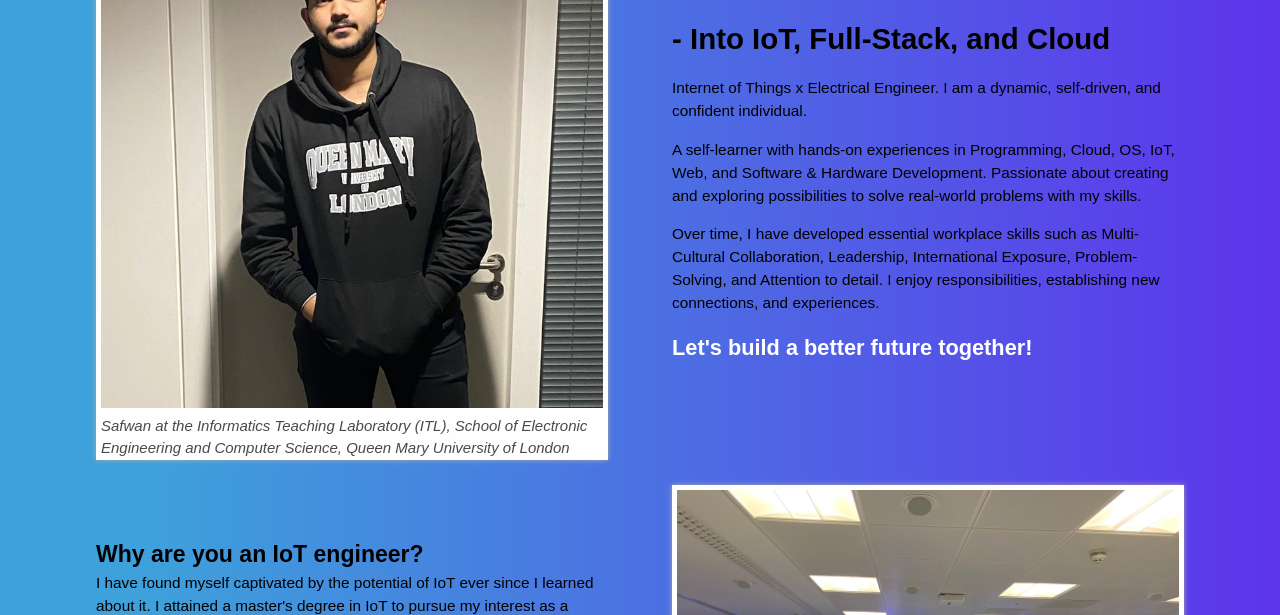
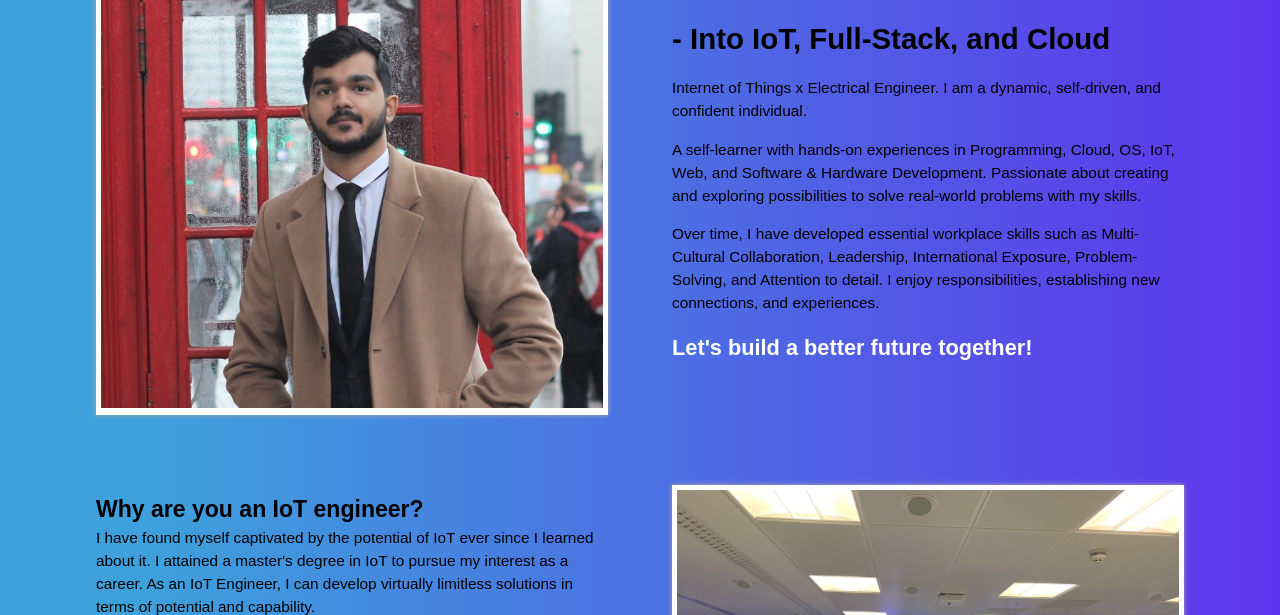
Before and after one commit to iamsafwan/iamsafwan.github.io, a plain HTML site: page about.html in a window 1280 px wide. Shown: the part 182-797 px from the top of the page. Drawn offline with Linux system fonts and the light colour scheme.

Commit message:
✨ Version 5 update about.html

```diff
--- a/about.html
+++ b/about.html
@@ -27,7 +27,7 @@
         <main>
             <div id="aboutcontentpage" class="aboutcontentpage">
                 <div class="leftSide aboutleftside">
-                    <div class="photo-frame" style="padding-top: 5px; padding-left: 5px; padding-right: 5px;"> <img src="image/cover/safwanabout.png"><p style="margin:0"> <i>Safwan at the Informatics Teaching Laboratory (ITL), School of Electronic Engineering and Computer Science, Queen Mary University of London</i></p></div>
+                    <div class="photo-frame" style="padding-top: 5px; padding-left: 5px; padding-right: 5px;"> <img src="image/cover/safwanabout2.jfif"><p style="margin:0"> <!--<i>Safwan infront of the iconic English telephone booth, near Big Ben in London. ....... the Informatics Teaching Laboratory (ITL), School of Electronic Engineering and Computer Science, Queen Mary University of London</i>--></p></div>
                 </div>
 
                 <div class="rightSide rightsideabout">
```
